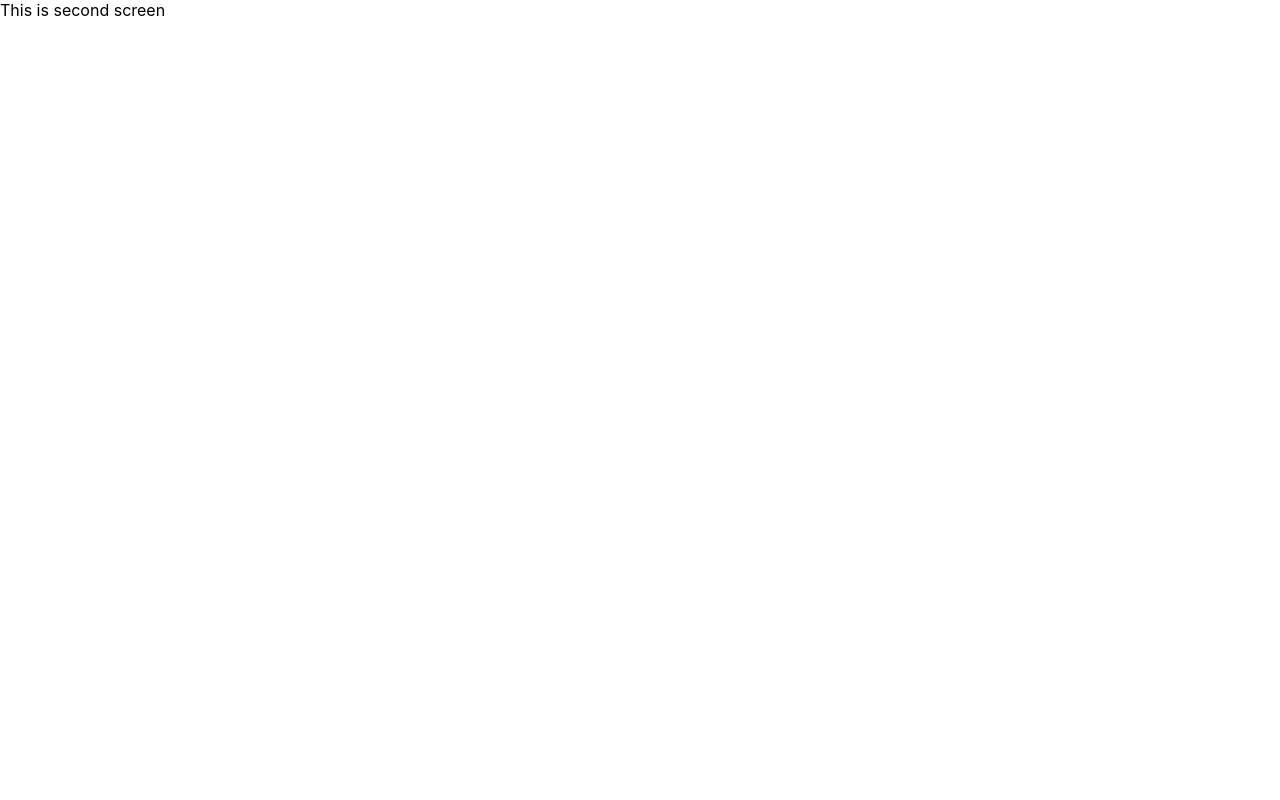
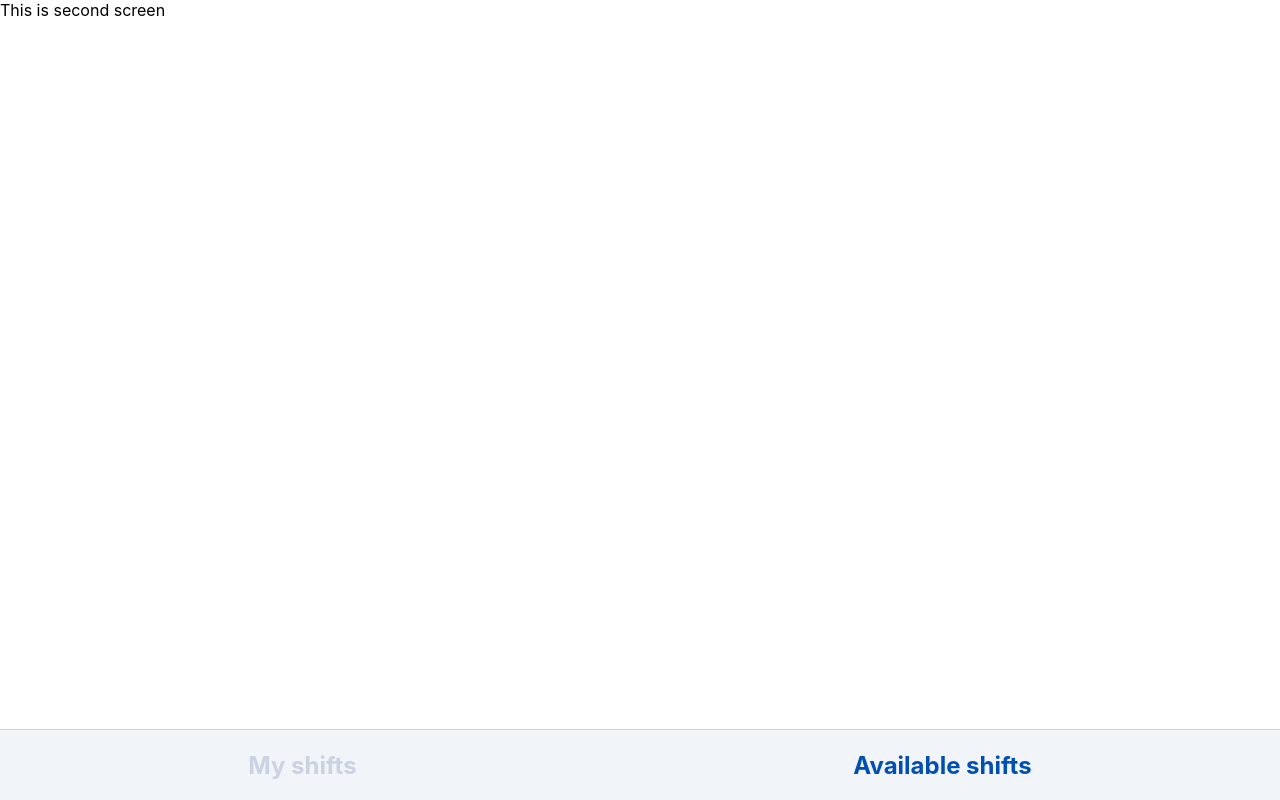
Before and after one commit to kaechesbord/tasks-app, a React (Create React App) app: page /available-shifts in a window 1280 px wide. Built offline with nearby package versions, Linux system fonts and the light colour scheme.

Commit message:
basic routing started

```diff
--- a/src/components/Footer.css
+++ b/src/components/Footer.css
@@ -13,12 +13,15 @@
     align-items: center;
   }
 
-  .active {
+  .activeLink,
+  .navLink {
     color: #004FB4;
-    font-weight: 500;
+    text-decoration: none;
+    font-weight: 400;
   }
 
-  .inactive {
+  .inactive{
     color: #CBD2E1;
-    font-weight: 500;
+    text-decoration: none;
+    font-weight: 400;
   }
--- a/src/components/Footer.js
+++ b/src/components/Footer.js
@@ -1,13 +1,23 @@
-import React, { useState } from 'react'
-import { Link } from 'react-router-dom'
+import React, { useEffect, useState } from 'react'
+import { NavLink} from 'react-router-dom'
 import './Footer.css'
 
 const Footer = () => {
-    const [active, setActive] = useState(true)
+  const [activeLink, setActiveLink] = useState('');
+
+  const handleLinkClick = (link) => {
+    setActiveLink(link);
+  };
+
+  useEffect(() => {
+    const currentPath = window.location.pathname;
+    setActiveLink(currentPath === '/' ? 'home' : 'about');
+  }, []);
+
   return (
     <div className='footer'>
-     <Link to={"/"}> <h2 className={active ? 'active' : 'inactive'}>My shifts</h2></Link>
-      <Link to={"/available-shifts"}><h2 className={active ? 'active' : 'inactive'}>Available shifts</h2></Link>
+     <NavLink to={"/"} onClick={() => handleLinkClick('home')} className={activeLink === 'home' ? "activeLink" : "inactive"}> <h2 >My shifts</h2></NavLink>
+      <NavLink to={"/available-shifts"}  onClick={() => handleLinkClick('about')} className={activeLink === 'about' ? "activeLink" : "inactive"}><h2 >Available shifts</h2></NavLink>
     </div>
   )
 }
--- a/src/components/SecondScreen.js
+++ b/src/components/SecondScreen.js
@@ -1,9 +1,11 @@
 import React from 'react'
+import Footer from './Footer'
 
 const SecondScreen = () => {
   return (
     <div>
       <p>This is second screen</p>
+      <Footer/>
     </div>
   )
 }
```
